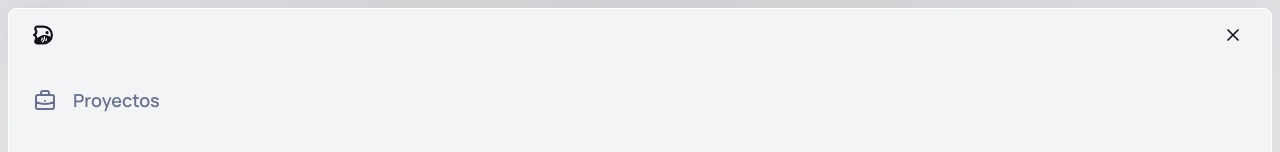
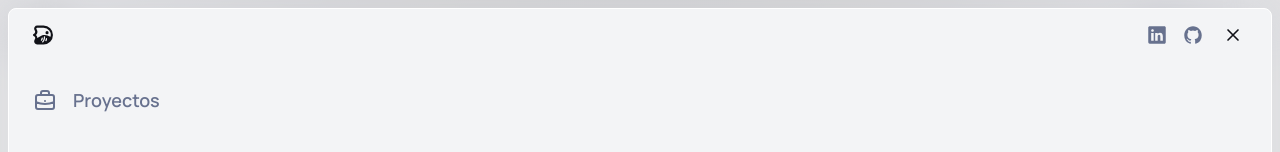
Before and after one commit to david-ponc/davidponc.dev, a Next.js app: page / in a window 1280 px wide. Both pictures are taken after a click on the button 1233 px from the left and 35 px from the top of the page. Shown: the top 152 px of the page. Built offline with nearby package versions, Linux system fonts and the light colour scheme.

Commit message:
feat: add socials networks links to navbar component

```diff
--- /dev/null
+++ b/src/components/icons/davidponc.tsx
@@ -0,0 +1,30 @@
+import { ComponentProps, FC } from 'react';
+
+interface IconProps extends ComponentProps<'svg'> {
+	size?: number;
+}
+
+export const DavidPonceIcon: FC<IconProps> = ({
+	size,
+	width,
+	height,
+	...props
+}) => {
+	return (
+		<svg
+			width={size || width || '100%'}
+			height={size || height || '100%'}
+			fillRule='evenodd'
+			strokeLinejoin='round'
+			strokeMiterlimit='2'
+			clipRule='evenodd'
+			viewBox='0 0 636 601'
+			{...props}
+		>
+			<path
+				fill='currentColor'
+				d='M135 0h200a300 300 0 010 600H131.9a97.4 97.4 0 01-84.4-140.2l15-30.6A67.3 67.3 0 0036.8 342l-19.7-11.9c-2.3-1.4-4.5-3-6.5-5l-.7-.7A34.8 34.8 0 010 300.1v-.2a34.8 34.8 0 0110-24.3l.6-.7c2-2 4.2-3.6 6.5-5l19.7-12c29.8-18 41-55.8 25.7-87l-15-30.7A97.4 97.4 0 01135 0zm189.4 529.9c23.3-23 39.8-54.5 48.6-86 7.8-27.5 13.5-56.3 11.7-84.6a20 20 0 00-39.9 2.5c1.5 23.9-3.8 48.2-10.3 71.4-7.3 26-20.8 52.1-40.5 70.4a20 20 0 00-2.7 26.3l.4.5.3.5.5.5.4.4a20 20 0 0014.6 6.5h.2a20 20 0 0013.4-5.3l.7-.7.5-.5 1-.9.7-.6.4-.4zm83-113.6c-.2 16.5-2 35.9-12.1 49.4a20 20 0 0032 24c15.1-20.2 19.9-48.5 20-73a20.001 20.001 0 00-40-.4zm-133.8-17.5c-2 17.6-6.1 38-18.4 51.4a20 20 0 0029.4 27.1c17.9-19.4 25.9-48.4 28.7-74a20 20 0 00-39.7-4.5zm283.6-39.7A230.2 230.2 0 00335 70H135l-1.8.1a27.3 27.3 0 00-22.8 39.3l15 30.6a137.4 137.4 0 01-29 160 137.5 137.5 0 0142.8 96.3l4.2-1.3a153.4 153.4 0 0037.2-19.4c36.3-24.8 73-51 115.4-64.4 96-30.5 179.3 3.4 261 47.9zM446.9 175.7a50 50 0 110 100 50 50 0 010-100z'
+			></path>
+		</svg>
+	);
+};
--- /dev/null
+++ b/src/components/icons/github.tsx
@@ -0,0 +1,24 @@
+import { ComponentProps, FC } from 'react';
+
+interface IconProps extends ComponentProps<'svg'> {
+	size?: number;
+}
+
+export const GithubIcon: FC<IconProps> = ({
+	size,
+	width,
+	height,
+	...props
+}) => {
+	return (
+		<svg
+			width={size || width || '100%'}
+			height={size || height || '100%'}
+			viewBox='0 0 512 512'
+			fill='currentColor'
+			{...props}
+		>
+			<path d='M256 32C132.3 32 32 134.9 32 261.7a229.3 229.3 0 00153.2 217.9 17.6 17.6 0 003.8.4c8.3 0 11.5-6.1 11.5-11.4l-.3-39.1a102.4 102.4 0 01-22.6 2.7c-43.1 0-52.9-33.5-52.9-33.5-10.2-26.5-24.9-33.6-24.9-33.6-19.5-13.7-.1-14.1 1.4-14.1h.1c22.5 2 34.3 23.8 34.3 23.8 11.2 19.6 26.2 25.1 39.6 25.1a63 63 0 0025.6-6c2-14.8 7.8-24.9 14.2-30.7-49.7-5.8-102-25.5-102-113.5 0-25.1 8.7-45.6 23-61.6a84.6 84.6 0 012.2-60.8 18.6 18.6 0 015-.5c8.1 0 26.4 3.1 56.6 24.1a208.2 208.2 0 01112.2 0c30.2-21 48.5-24.1 56.6-24.1a18.6 18.6 0 015 .5 84.6 84.6 0 012.2 60.8 90.3 90.3 0 0123 61.6c0 88.2-52.4 107.6-102.3 113.3 8 7.1 15.2 21.1 15.2 42.5 0 30.7-.3 55.5-.3 63 0 5.4 3.1 11.5 11.4 11.5a19.4 19.4 0 004-.4A229.2 229.2 0 00480 261.7C480 134.9 379.7 32 256 32z'></path>
+		</svg>
+	);
+};
--- /dev/null
+++ b/src/components/icons/index.ts
@@ -0,0 +1,3 @@
+export { DavidPonceIcon } from './davidponc';
+export { GithubIcon } from './github';
+export { LinkedinIcon } from './linkedin';
--- /dev/null
+++ b/src/components/icons/linkedin.tsx
@@ -0,0 +1,24 @@
+import { ComponentProps, FC } from 'react';
+
+interface IconProps extends ComponentProps<'svg'> {
+	size?: number;
+}
+
+export const LinkedinIcon: FC<IconProps> = ({
+	size,
+	width,
+	height,
+	...props
+}) => {
+	return (
+		<svg
+			width={size || width || '100%'}
+			height={size || height || '100%'}
+			viewBox='0 0 512 512'
+			fill='currentColor'
+			{...props}
+		>
+			<path d='M444.2 32h-374C49.9 32 32 46.7 32 66.9v374.7A39.4 39.4 0 0070.3 480H444c20.5 0 35.9-18.2 35.9-38.4V67c.1-20.2-15.4-34.9-35.8-34.9zM170.9 405.4h-64.2V206h64.2zM141 175.5h-.5c-20.5 0-33.8-15.3-33.8-34.4 0-19.5 13.6-34.4 34.6-34.4s33.9 14.8 34.4 34.4a33.2 33.2 0 01-34.7 34.4zm264.4 230h-64.1V296.2c0-26.1-9.4-44-32.6-44-17.7 0-28.2 12-33 23.7-1.7 4.2-2.1 10-2.1 15.8v113.6h-64.2V206h64.2v27.7c9.3-13.2 23.9-32.4 57.8-32.4 42.2 0 74 27.8 74 87.7z'></path>
+		</svg>
+	);
+};
--- a/src/components/navbar/menu/menu.module.css
+++ b/src/components/navbar/menu/menu.module.css
@@ -43,6 +43,16 @@
 	justify-content: space-between;
 	align-items: center;
 	padding: 0.75rem 1.5rem;
+}
+
+.actions {
+	display: flex;
+	align-items: center;
+	gap: 1rem;
+}
+
+.actions :not(:last-child) {
+	color: var(--navbar-menu-link);
 }
 
 .options {
--- a/src/components/navbar/menu/menu.tsx
+++ b/src/components/navbar/menu/menu.tsx
@@ -20,6 +20,7 @@ import {
 import clsx from 'clsx';
 import { useContext, useState } from 'react';
 
+import { DavidPonceIcon, GithubIcon, LinkedinIcon } from '~/components/icons';
 import { Link } from '~/components/primitives';
 import { ColorModeContext } from '~/contexts/color-mode-context';
 import { ColorModeEnum } from '~/types';
@@ -32,30 +33,33 @@ export const Menu = () => {
 		useContext(ColorModeContext);
 	return (
 		<Root open={isOpen} onOpenChange={setIsOpen}>
+			<section className={styles.actions}>
+				<Link href='https://www.linkedin.com/in/david-ponc/' passHref>
+					<LinkedinIcon size={20} />
+				</Link>
+				<Link href='https://github.com/david-ponc' passHref>
+					<GithubIcon size={20} />
+				</Link>
 				<Trigger className={styles.trigger}>
 					<MenuAlt4Icon height='20px' />
 				</Trigger>
+			</section>
 			<Portal>
 				<Overlay className={styles.overlay} onClick={() => setIsOpen(false)} />
 				<Content className={styles.container}>
 					<header className={styles.header}>
-						<svg
-							width='20px'
-							height='20px'
-							fillRule='evenodd'
-							strokeLinejoin='round'
-							strokeMiterlimit='2'
-							clipRule='evenodd'
-							viewBox='0 0 636 601'
-						>
-							<path
-								fill='currentColor'
-								d='M135 0h200a300 300 0 010 600H131.9a97.4 97.4 0 01-84.4-140.2l15-30.6A67.3 67.3 0 0036.8 342l-19.7-11.9c-2.3-1.4-4.5-3-6.5-5l-.7-.7A34.8 34.8 0 010 300.1v-.2a34.8 34.8 0 0110-24.3l.6-.7c2-2 4.2-3.6 6.5-5l19.7-12c29.8-18 41-55.8 25.7-87l-15-30.7A97.4 97.4 0 01135 0zm189.4 529.9c23.3-23 39.8-54.5 48.6-86 7.8-27.5 13.5-56.3 11.7-84.6a20 20 0 00-39.9 2.5c1.5 23.9-3.8 48.2-10.3 71.4-7.3 26-20.8 52.1-40.5 70.4a20 20 0 00-2.7 26.3l.4.5.3.5.5.5.4.4a20 20 0 0014.6 6.5h.2a20 20 0 0013.4-5.3l.7-.7.5-.5 1-.9.7-.6.4-.4zm83-113.6c-.2 16.5-2 35.9-12.1 49.4a20 20 0 0032 24c15.1-20.2 19.9-48.5 20-73a20.001 20.001 0 00-40-.4zm-133.8-17.5c-2 17.6-6.1 38-18.4 51.4a20 20 0 0029.4 27.1c17.9-19.4 25.9-48.4 28.7-74a20 20 0 00-39.7-4.5zm283.6-39.7A230.2 230.2 0 00335 70H135l-1.8.1a27.3 27.3 0 00-22.8 39.3l15 30.6a137.4 137.4 0 01-29 160 137.5 137.5 0 0142.8 96.3l4.2-1.3a153.4 153.4 0 0037.2-19.4c36.3-24.8 73-51 115.4-64.4 96-30.5 179.3 3.4 261 47.9zM446.9 175.7a50 50 0 110 100 50 50 0 010-100z'
-							></path>
-						</svg>
+						<DavidPonceIcon size={20} />
+						<section className={styles.actions}>
+							<Link href='https://www.linkedin.com/in/david-ponc/' passHref>
+								<LinkedinIcon size={20} />
+							</Link>
+							<Link href='https://github.com/david-ponc' passHref>
+								<GithubIcon size={20} />
+							</Link>
 							<Cancel className={styles.close}>
 								<XIcon height='20px' />
 							</Cancel>
+						</section>
 					</header>
 					<main className={styles.options}>
 						<nav className={styles.list}>
--- a/src/components/navbar/navbar.tsx
+++ b/src/components/navbar/navbar.tsx
@@ -1,3 +1,4 @@
+import { DavidPonceIcon } from '~/components/icons';
 import { Menu } from '~/components/navbar';
 import { Link } from '~/components/primitives';
 
@@ -7,20 +8,7 @@ export const Navbar = () => {
 	return (
 		<header className={styles.container}>
 			<Link href='/' passHref>
-				<svg
-					width='20px'
-					height='20px'
-					fillRule='evenodd'
-					strokeLinejoin='round'
-					strokeMiterlimit='2'
-					clipRule='evenodd'
-					viewBox='0 0 636 601'
-				>
-					<path
-						fill='currentColor'
-						d='M135 0h200a300 300 0 010 600H131.9a97.4 97.4 0 01-84.4-140.2l15-30.6A67.3 67.3 0 0036.8 342l-19.7-11.9c-2.3-1.4-4.5-3-6.5-5l-.7-.7A34.8 34.8 0 010 300.1v-.2a34.8 34.8 0 0110-24.3l.6-.7c2-2 4.2-3.6 6.5-5l19.7-12c29.8-18 41-55.8 25.7-87l-15-30.7A97.4 97.4 0 01135 0zm189.4 529.9c23.3-23 39.8-54.5 48.6-86 7.8-27.5 13.5-56.3 11.7-84.6a20 20 0 00-39.9 2.5c1.5 23.9-3.8 48.2-10.3 71.4-7.3 26-20.8 52.1-40.5 70.4a20 20 0 00-2.7 26.3l.4.5.3.5.5.5.4.4a20 20 0 0014.6 6.5h.2a20 20 0 0013.4-5.3l.7-.7.5-.5 1-.9.7-.6.4-.4zm83-113.6c-.2 16.5-2 35.9-12.1 49.4a20 20 0 0032 24c15.1-20.2 19.9-48.5 20-73a20.001 20.001 0 00-40-.4zm-133.8-17.5c-2 17.6-6.1 38-18.4 51.4a20 20 0 0029.4 27.1c17.9-19.4 25.9-48.4 28.7-74a20 20 0 00-39.7-4.5zm283.6-39.7A230.2 230.2 0 00335 70H135l-1.8.1a27.3 27.3 0 00-22.8 39.3l15 30.6a137.4 137.4 0 01-29 160 137.5 137.5 0 0142.8 96.3l4.2-1.3a153.4 153.4 0 0037.2-19.4c36.3-24.8 73-51 115.4-64.4 96-30.5 179.3 3.4 261 47.9zM446.9 175.7a50 50 0 110 100 50 50 0 010-100z'
-					></path>
-				</svg>
+				<DavidPonceIcon size={20} />
 			</Link>
 			<Menu />
 		</header>
```
Lines whose indentation alone changed are shown as unchanged.
